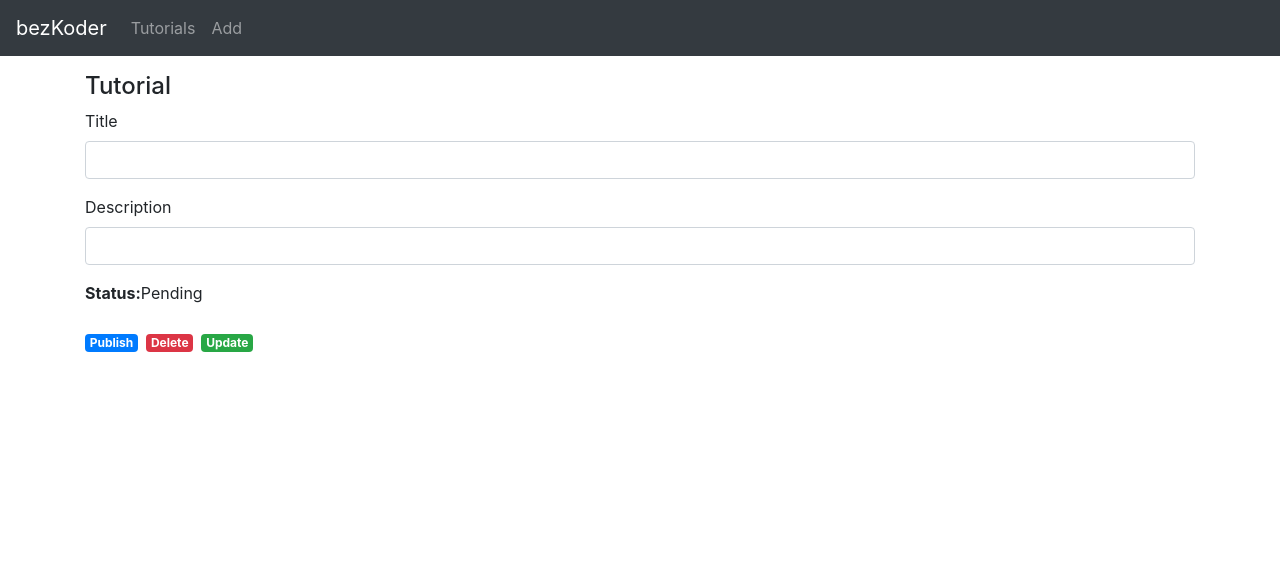
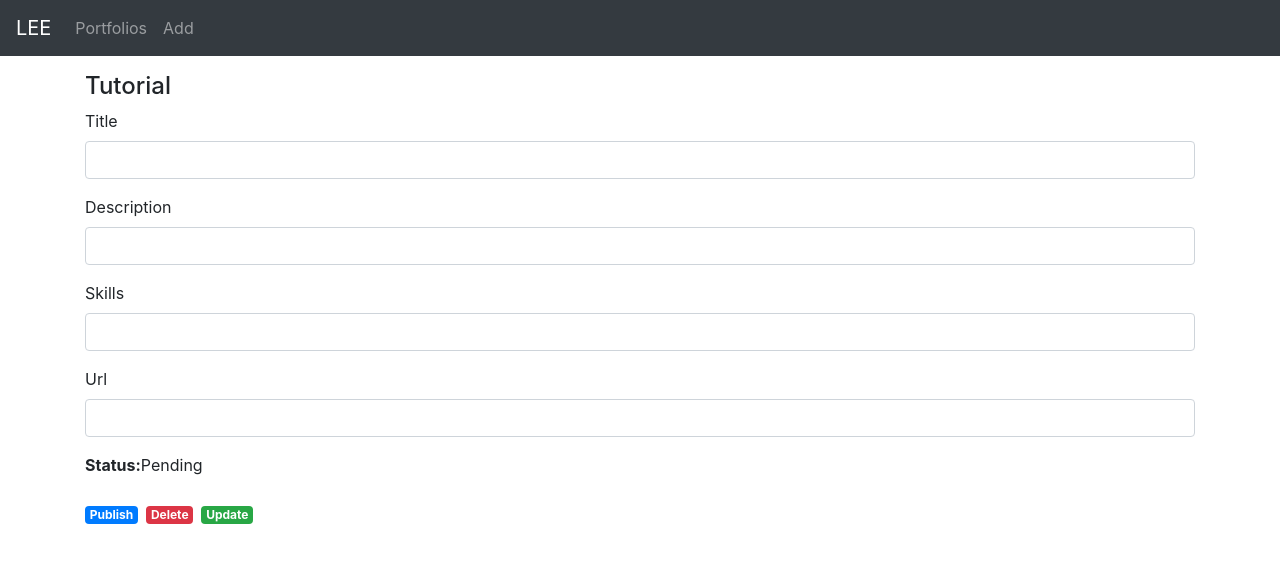
Before and after one commit to mozart25/portfolio_mozart, a React (Create React App) app: page /tutorials/1 in a window 1280 px wide. Shown: the top 562 px of the page. Built offline with nearby package versions, Linux system fonts and the light colour scheme; no server answers.

Commit message:
add url & skills input tag

```diff
--- a/public/index.html
+++ b/public/index.html
@@ -1,14 +1,12 @@
 <!DOCTYPE html>
 <html lang="en">
+
 <head>
   <meta charset="utf-8" />
   <link rel="icon" href="%PUBLIC_URL%/favicon.ico" />
   <meta name="viewport" content="width=device-width, initial-scale=1" />
   <meta name="theme-color" content="#000000" />
-    <meta
-      name="description"
-      content="Web site created using create-react-app"
-    />
+  <meta name="description" content="Web site created using create-react-app" />
   <link rel="apple-touch-icon" href="%PUBLIC_URL%/logo192.png" />
   <!--
       manifest.json provides metadata used when your web app is installed on a
@@ -24,8 +22,9 @@
       work correctly both with client-side routing and a non-root public URL.
       Learn how to configure a non-root public URL by running `npm run build`.
     -->
-    <title>React App</title>
+  <title>LEE's Portfolio</title>
 </head>
+
 <body>
   <noscript>You need to enable JavaScript to run this app.</noscript>
   <div id="root"></div>
@@ -40,4 +39,5 @@
       To create a production bundle, use `npm run build` or `yarn build`.
     -->
 </body>
+
 </html>
--- a/src/App.js
+++ b/src/App.js
@@ -12,12 +12,12 @@ function App() {
     <Router>
       <nav className="navbar navbar-expand navbar-dark bg-dark">
         <a href="/tutorials" className="navbar-brand">
-          bezKoder
+          LEE
         </a>
         <div className="navbar-nav mr-auto">
           <li className="nav-item">
             <Link to={"/tutorials"} className="nav-link">
-              Tutorials
+              Portfolios
             </Link>
           </li>
           <li className="nav-item">
--- a/src/actions/tutorials.js
+++ b/src/actions/tutorials.js
@@ -8,9 +8,9 @@ import {
 
 import TutorialDataService from "../services/TutorialService";
 
-export const createTutorial = (title, description) => async (dispatch) => {
+export const createTutorial = (title, description, skills, url) => async (dispatch) => {
     try {
-        const res = await TutorialDataService.create({ title, description });
+        const res = await TutorialDataService.create({ title, description, skills, url });
 
         dispatch({
             type: CREATE_TUTORIAL,
--- a/src/components/AddTutorial.js
+++ b/src/components/AddTutorial.js
@@ -7,6 +7,8 @@ const AddTutorial = () => {
         id: null,
         title: "",
         description: "",
+        skills: "",
+        url: "",
         published: false
     };
     const [tutorial, setTutorial] = useState(initialTutorialState);
@@ -20,14 +22,16 @@ const AddTutorial = () => {
     };
 
     const saveTutorial = () => {
-        const { title, description } = tutorial;
+        const { title, description, skills, url } = tutorial;
 
-        dispatch(createTutorial(title, description))
+        dispatch(createTutorial(title, description, skills, url))
             .then(data => {
                 setTutorial({
                     id: data.id,
                     title: data.title,
                     description: data.description,
+                    skills: data.skills,
+                    url: data.url,
                     published: data.published
                 });
                 setSubmitted(true);
@@ -81,6 +85,32 @@ const AddTutorial = () => {
                             />
                         </div>
 
+                        <div className="form-group">
+                            <label htmlFor="description">Skills</label>
+                            <input
+                                type="text"
+                                className="form-control"
+                                id="skills"
+                                required
+                                value={tutorial.skills}
+                                onChange={handleInputChange}
+                                name="skills"
+                            />
+                        </div>
+
+                        <div className="form-group">
+                            <label htmlFor="description">Url</label>
+                            <input
+                                type="text"
+                                className="form-control"
+                                id="url"
+                                required
+                                value={tutorial.urls}
+                                onChange={handleInputChange}
+                                name="url"
+                            />
+                        </div>
+
                         <button onClick={saveTutorial} className="btn btn-success">
                             Submit
           </button>
--- a/src/components/Tutorial.js
+++ b/src/components/Tutorial.js
@@ -8,6 +8,8 @@ const Tutorial = (props) => {
         id: null,
         title: "",
         description: "",
+        skills: "",
+        url: "",
         published: false
     };
     const [currentTutorial, setCurrentTutorial] = useState(initialTutorialState);
@@ -40,6 +42,8 @@ const Tutorial = (props) => {
             id: currentTutorial.id,
             title: currentTutorial.title,
             description: currentTutorial.description,
+            skills: currentTutorial.skills,
+            url: currentTutorial.url,
             published: status
         };
 
@@ -107,6 +111,29 @@ const Tutorial = (props) => {
                         </div>
 
                         <div className="form-group">
+                            <label htmlFor="description">Skills</label>
+                            <input
+                                type="text"
+                                className="form-control"
+                                id="skills"
+                                name="skills"
+                                value={currentTutorial.skills}
+                                onChange={handleInputChange}
+                            />
+                        </div>
+                        <div className="form-group">
+                            <label htmlFor="description">Url</label>
+                            <input
+                                type="text"
+                                className="form-control"
+                                id="url"
+                                name="url"
+                                value={currentTutorial.url}
+                                onChange={handleInputChange}
+                            />
+                        </div>
+
+                        <div className="form-group">
                             <label>
                                 <strong>Status:</strong>
                             </label>
@@ -146,7 +173,7 @@ const Tutorial = (props) => {
             ) : (
                     <div>
                         <br />
-                        <p>Please click on a Tutorial...</p>
+                        <p>프로젝트를 선택해 주세요...</p>
                     </div>
                 )}
         </div>);
--- a/src/components/TutorialsList.js
+++ b/src/components/TutorialsList.js
@@ -74,7 +74,7 @@ const TutorialsList = () => {
                 </div>
             </div>
             <div className="col-md-6">
-                <h4>Tutorials List</h4>
+                <h4>Portfolio List</h4>
 
                 <ul className="list-group">
                     {tutorials &&
@@ -101,7 +101,7 @@ const TutorialsList = () => {
             <div className="col-md-6">
                 {currentTutorial ? (
                     <div>
-                        <h4>Tutorial</h4>
+                        <h4>Project</h4>
                         <div>
                             <label>
                                 <strong>Title:</strong>
@@ -113,6 +113,18 @@ const TutorialsList = () => {
                                 <strong>Description:</strong>
                             </label>{" "}
                             {currentTutorial.description}
+                        </div>
+                        <div>
+                            <label>
+                                <strong>Skills:</strong>
+                            </label>{" "}
+                            {currentTutorial.skills}
+                        </div>
+                        <div>
+                            <label>
+                                <strong>Url:</strong>
+                            </label>{" "}
+                            {currentTutorial.skills}
                         </div>
                         <div>
                             <label>
@@ -131,7 +143,7 @@ const TutorialsList = () => {
                 ) : (
                         <div>
                             <br />
-                            <p>Please click on a Tutorial...</p>
+                            <p>프로젝트를 선택해 주세요!!</p>
                         </div>
                     )}
             </div>
```
Lines whose indentation alone changed are shown as unchanged.
